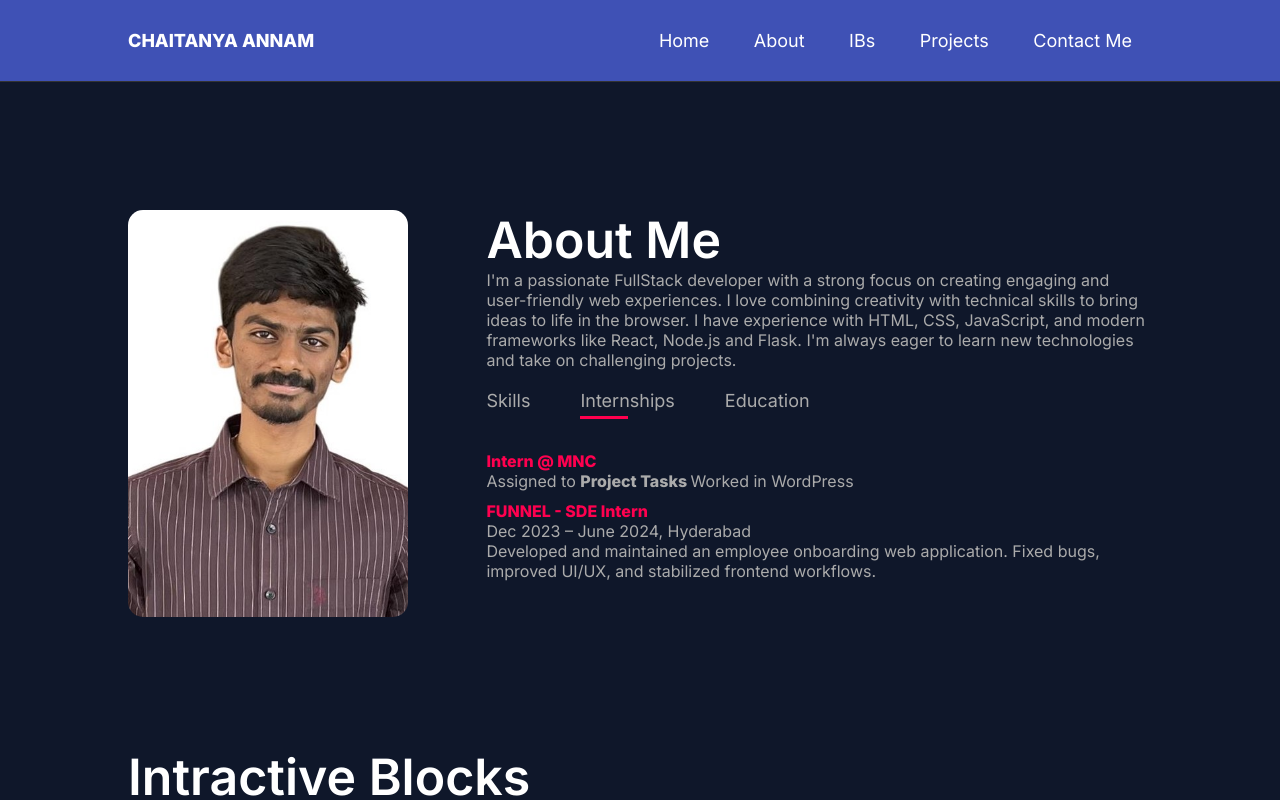
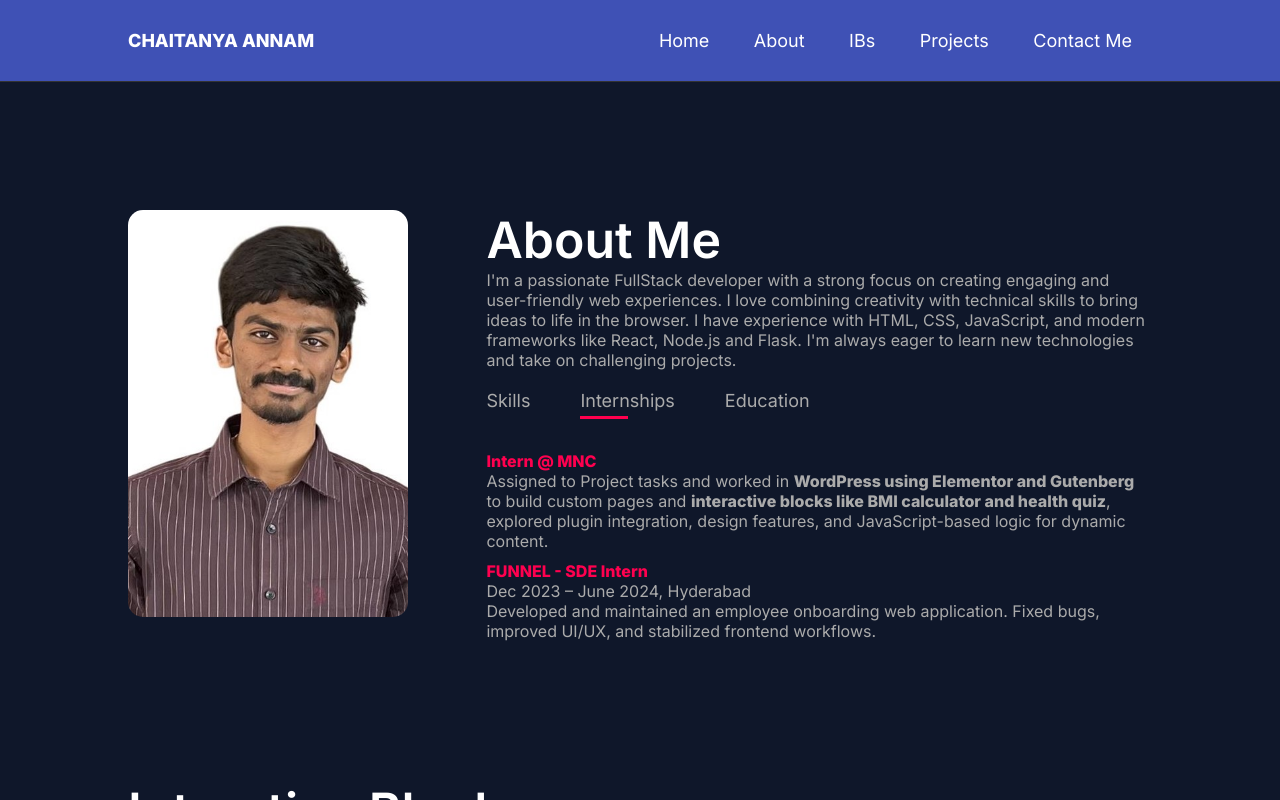
Before and after one commit to chaitu2003/chaitu2003.github.io, a plain HTML site: page index.html in a window 1280 px wide. Both pictures are taken after a click on the element "Internships". Shown: the part 600-1400 px from the top of the page. Drawn offline with nearby package versions, Linux system fonts and the light colour scheme.

Commit message:
Update index.html

```diff
--- a/index.html
+++ b/index.html
@@ -68,7 +68,7 @@
 
           <div class="tab-contents">
             <ul>
-              <li><span>Intern @ MNC </span><br> Assigned to <strong> Project Tasks </strong>Worked in WordPress </li>
+              <li><span>Intern @ MNC </span><br> Assigned to Project tasks and worked in <strong> WordPress using Elementor and Gutenberg </strong> to build custom pages and <strong> interactive blocks like BMI calculator and health quiz</strong>, explored plugin integration, design features, and JavaScript-based logic for dynamic content.</li>
               <li><span>FUNNEL - SDE Intern</span><br> Dec 2023 – June 2024, Hyderabad
                 <br>Developed and maintained an employee onboarding web application. Fixed bugs, improved UI/UX, and stabilized frontend workflows.
               </li>
```
